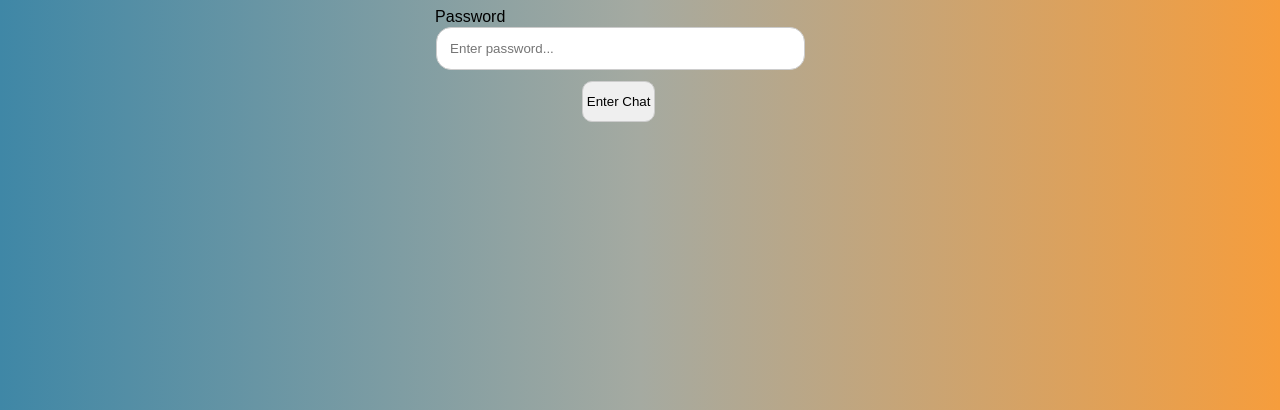
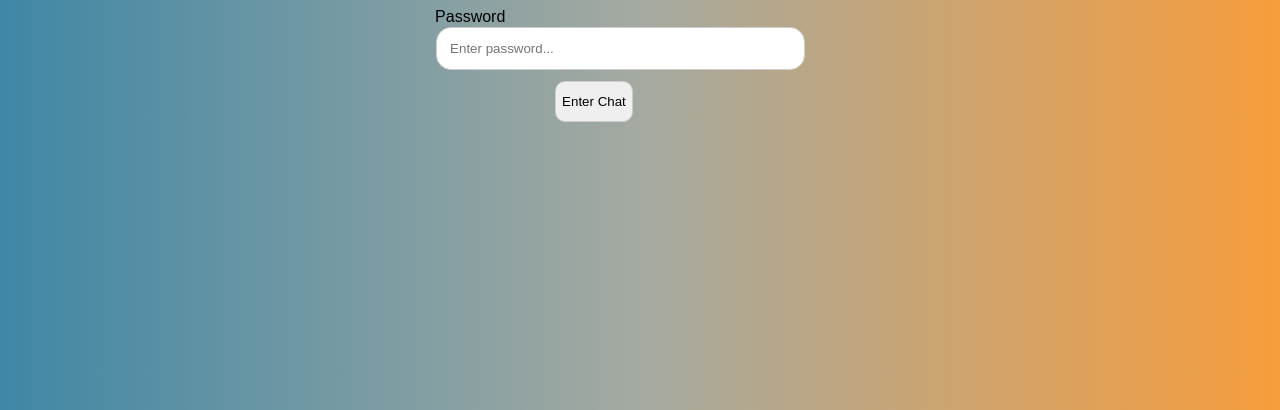
Before and after one commit to kyjohnson92/chatapp, a website: page public/index.html in a window 1280 px wide. Shown: the part 390-800 px from the top of the page. Drawn offline with Linux system fonts and the light colour scheme.

Commit message:
update website styling

```diff
--- a/public/style.css
+++ b/public/style.css
@@ -33,7 +33,7 @@ input {
 }
 
 button {
-    padding: 12px 4px;
+    padding: 12px 6px;
     display: inline-block;
     border: 1px solid #ccc;
     border-radius: 10px;
@@ -68,7 +68,7 @@ p {
 }
 .btn {
     position: relative;
-    left: 11em;
+    left: 9em;
 }
 
 #chatroom-container {
```
